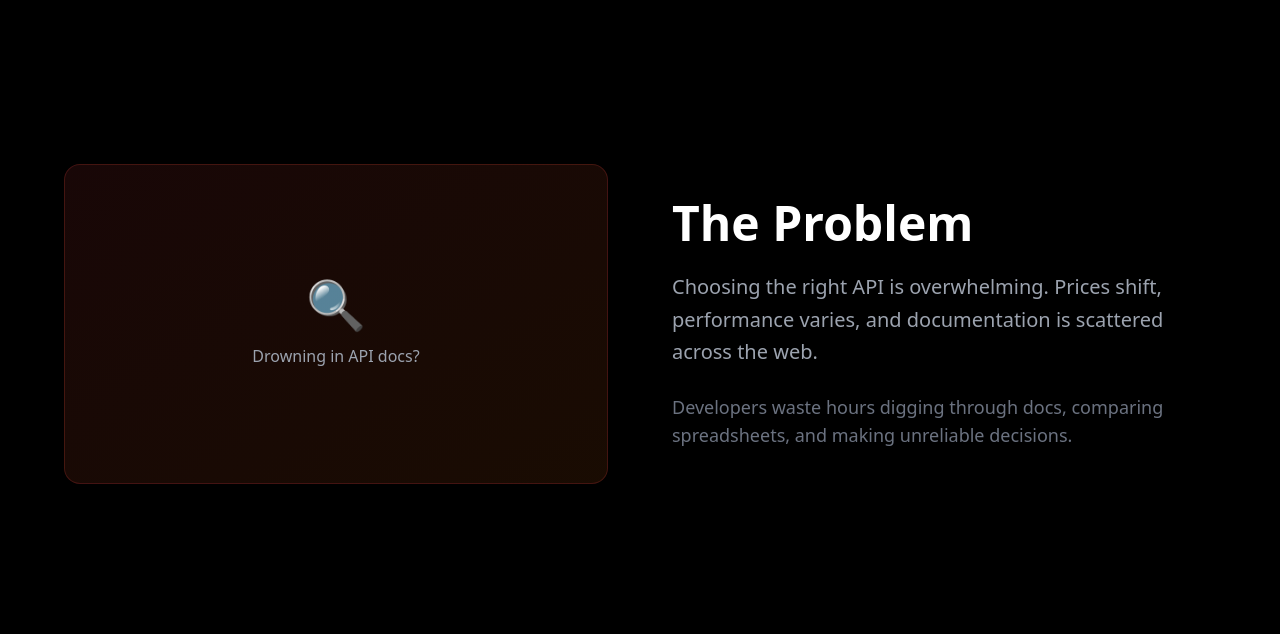
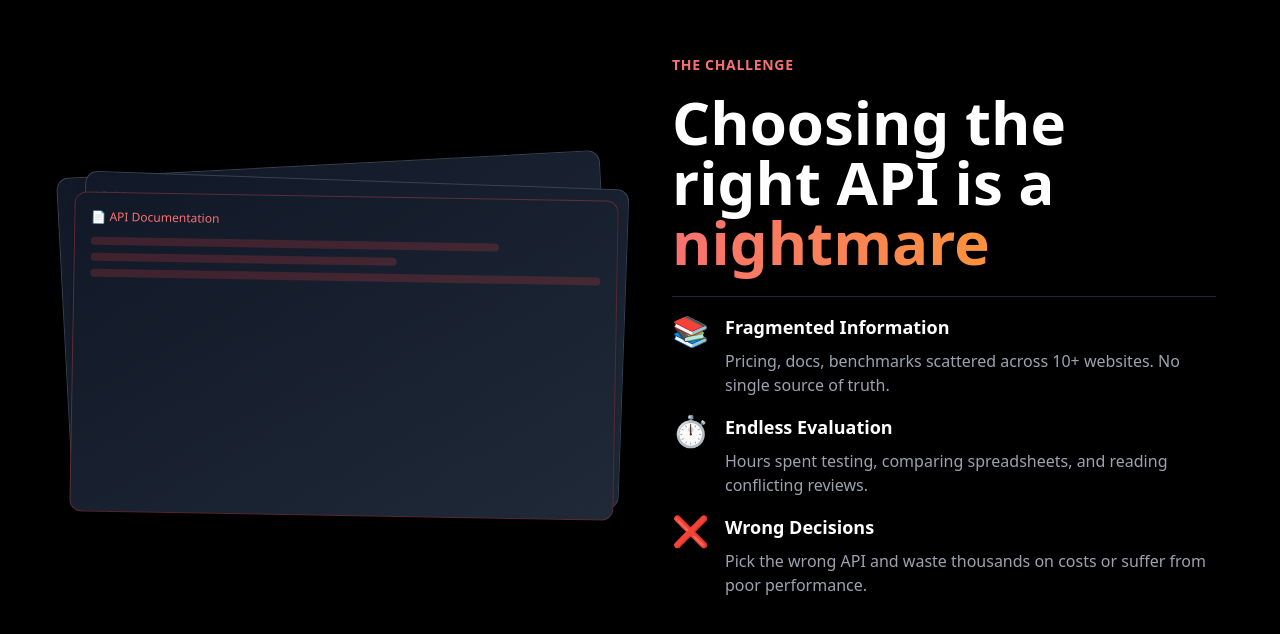
Before and after one commit to rainazab/CH12.0, a Next.js app in the folder rho-api-platform/: page / in a window 1280 px wide. Shown: the part 940-1574 px from the top of the page. Built offline with nearby package versions, Linux system fonts and the light colour scheme; no server answers.

Commit message:
Redesign Problem section: add stacked card visual, stronger headline, key pain points with emojis

```diff
--- a/rho-api-platform/app/page.tsx
+++ b/rho-api-platform/app/page.tsx
@@ -25,13 +25,13 @@ export default function Home() {
             <div className="space-y-8 flex flex-col items-center">
               <div className="space-y-6 text-left">
                 <h1 className="text-6xl lg:text-7xl font-bold text-white leading-tight">
-                  Compare APIs in{' '}
+                  See API Outputs{' '}
                   <span className="bg-gradient-to-r from-cyan-400 via-blue-400 to-purple-400 bg-clip-text text-transparent">
-                    seconds
+                    Visually
                   </span>
                 </h1>
                 <p className="text-xl text-gray-400 leading-relaxed max-w-2xl">
-                  Stop drowning in documentation. Rho lets you test multiple APIs side-by-side and make data-driven decisions instantly.
+                  Watch APIs perform side-by-side in real-time. See exact outputs, compare metrics, costs, and performance all in one visual interface.
                 </p>
               </div>
 
@@ -115,30 +115,84 @@ export default function Home() {
 
       {/* PROBLEM SECTION */}
       <section className="relative z-10 min-h-screen flex items-center justify-center px-4 sm:px-6 lg:px-8 py-20">
-        <div className="max-w-6xl mx-auto">
+        <div className="max-w-6xl mx-auto w-full">
           <div className="grid md:grid-cols-2 gap-16 items-center">
             {/* Problem Visual */}
-            <div className="hidden md:block space-y-6">
-              <div className="h-80 bg-gradient-to-br from-red-500/10 to-orange-500/10 rounded-2xl border border-red-500/20 flex items-center justify-center backdrop-blur">
-                <div className="text-center">
-                  <div className="text-5xl mb-4">🔍</div>
-                  <p className="text-gray-400">Drowning in API docs?</p>
+            <div className="hidden md:block">
+              <div className="space-y-4">
+                {/* Stack of cards animation */}
+                <div className="relative h-80 perspective">
+                  {/* Card 1 */}
+                  <div className="absolute inset-0 bg-gradient-to-br from-gray-900 to-gray-800 rounded-xl border border-gray-700 p-4 transform -rotate-3 shadow-lg">
+                    <div className="text-xs text-gray-500 mb-3">API Performance</div>
+                    <div className="space-y-2">
+                      <div className="h-2 bg-gray-700 rounded w-3/4"></div>
+                      <div className="h-2 bg-gray-700 rounded w-1/2"></div>
+                      <div className="h-2 bg-gray-700 rounded w-2/3"></div>
+                    </div>
+                  </div>
+
+                  {/* Card 2 */}
+                  <div className="absolute inset-0 bg-gradient-to-br from-gray-900 to-gray-800 rounded-xl border border-gray-700 p-4 transform rotate-2 translate-y-4 translate-x-4 shadow-lg">
+                    <div className="text-xs text-gray-500 mb-3">Pricing Guide</div>
+                    <div className="space-y-2">
+                      <div className="h-2 bg-gray-700 rounded w-full"></div>
+                      <div className="h-2 bg-gray-700 rounded w-5/6"></div>
+                      <div className="h-2 bg-gray-700 rounded w-3/4"></div>
+                    </div>
+                  </div>
+
+                  {/* Card 3 */}
+                  <div className="absolute inset-0 bg-gradient-to-br from-gray-900 to-gray-800 rounded-xl border border-red-500/30 p-4 transform rotate-1 translate-y-8 translate-x-2 shadow-lg">
+                    <div className="text-xs text-red-400 mb-3">📄 API Documentation</div>
+                    <div className="space-y-2">
+                      <div className="h-2 bg-red-500/20 rounded w-4/5"></div>
+                      <div className="h-2 bg-red-500/20 rounded w-3/5"></div>
+                      <div className="h-2 bg-red-500/20 rounded w-full"></div>
+                    </div>
+                  </div>
                 </div>
               </div>
             </div>
 
             {/* Problem Text */}
             <div className="space-y-8">
-              <div>
-                <h2 className="text-5xl font-bold text-white mb-6">
-                  The Problem
-                </h2>
-                <p className="text-xl text-gray-400 leading-relaxed mb-6">
-                  Choosing the right API is overwhelming. Prices shift, performance varies, and documentation is scattered across the web.
-                </p>
-                <p className="text-lg text-gray-500">
-                  Developers waste hours digging through docs, comparing spreadsheets, and making unreliable decisions.
-                </p>
+              <div className="space-y-6">
+                <div>
+                  <span className="text-sm font-semibold text-red-400 uppercase tracking-wider">The Challenge</span>
+                  <h2 className="text-5xl lg:text-6xl font-bold text-white mt-4 leading-tight">
+                    Choosing the right API is a{' '}
+                    <span className="bg-gradient-to-r from-red-400 to-orange-400 bg-clip-text text-transparent">
+                      nightmare
+                    </span>
+                  </h2>
+                </div>
+
+                <div className="space-y-4 pt-4 border-t border-gray-800">
+                  <div className="flex gap-4">
+                    <div className="text-3xl">📚</div>
+                    <div>
+                      <h3 className="text-lg font-semibold text-white mb-2">Fragmented Information</h3>
+                      <p className="text-gray-400">Pricing, docs, benchmarks scattered across 10+ websites. No single source of truth.</p>
+                    </div>
+                  </div>
+
+                  <div className="flex gap-4">
+                    <div className="text-3xl">⏱️</div>
+                    <div>
+                      <h3 className="text-lg font-semibold text-white mb-2">Endless Evaluation</h3>
+                      <p className="text-gray-400">Hours spent testing, comparing spreadsheets, and reading conflicting reviews.</p>
+                    </div>
+                  </div>
+
+                  <div className="flex gap-4">
+                    <div className="text-3xl">❌</div>
+                    <div>
+                      <h3 className="text-lg font-semibold text-white mb-2">Wrong Decisions</h3>
+                      <p className="text-gray-400">Pick the wrong API and waste thousands on costs or suffer from poor performance.</p>
+                    </div>
+                  </div>
+                </div>
               </div>
             </div>
           </div>
```
